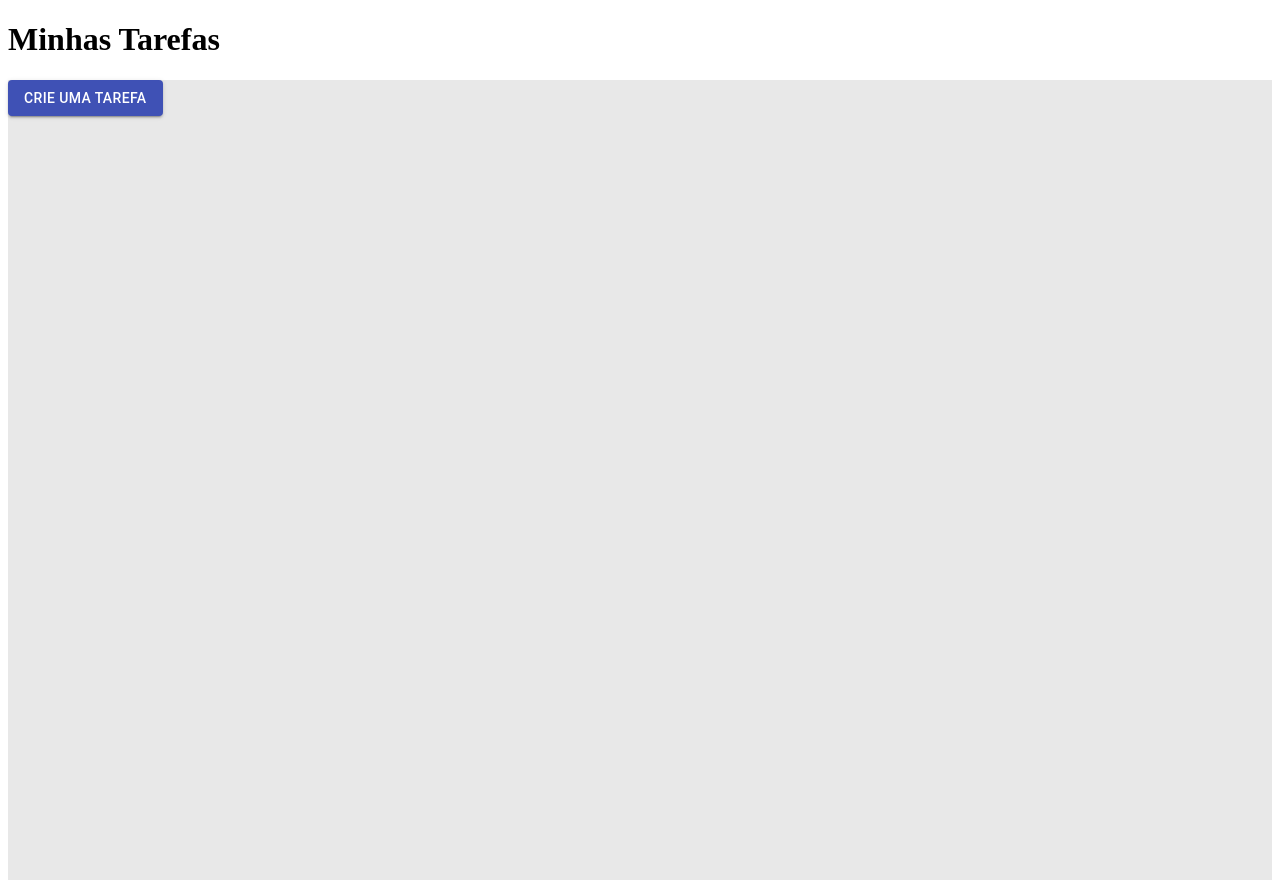
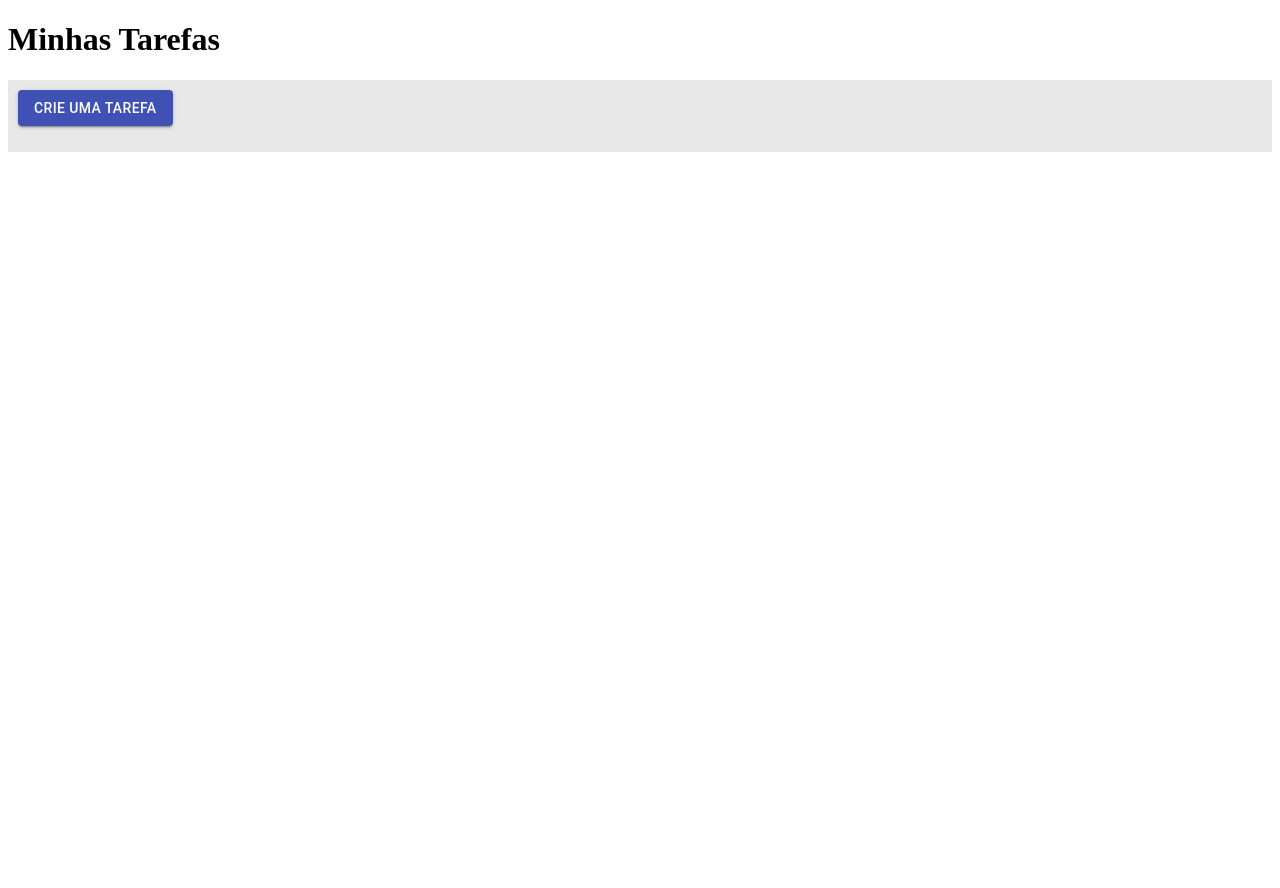
Before and after one commit to tobiasramos/task-management, a React (Create React App) app: page / in a window 1280 px wide. After the commit the page ends 800 px from the top, so only its background shows below. Built offline with nearby package versions, Linux system fonts and the light colour scheme.

Commit message:
Fazendo as estilições da tela home

```diff
--- a/src/components/taskItem/task-item.css
+++ b/src/components/taskItem/task-item.css
@@ -1,7 +1,8 @@
 .item-container {
-    border: 1px solid red;
-    width: 80%;
-    margin: 10px auto;
+    width: 20%;
+    padding: 5px;
+    margin: 5px 5px;
+    box-shadow: 5px 5px 5px hsl(231, 11%, 63%);
     border-radius: 10px;
 }
 
--- /dev/null
+++ b/src/components/taskList/task-list.css
@@ -0,0 +1,4 @@
+.list-container {
+    display: flex;
+    flex-wrap: wrap;
+}
--- a/src/components/taskList/task-list.js
+++ b/src/components/taskList/task-list.js
@@ -1,10 +1,11 @@
 import React from "react";
 import { List } from "@material-ui/core";
 import TaskItem from "../taskItem/task-item";
+import './task-list.css'
 
 const TaskList = ({ tasks, onDeleteTask }) => {
   return (
-    <List>
+    <List className="list-container">
       {tasks.map((task) => (
         <TaskItem key={task.id} task={task} onDelete={onDeleteTask} />
       ))}
--- a/src/page/home.css
+++ b/src/page/home.css
@@ -1,7 +1,4 @@
 .home-container {
-    width: 100%;
-    height: 100vh;
+    padding: 10px;
     background-color: #e8e8e8;
-    display: flex;
-    flex-direction: column;
 }
--- a/src/page/home.js
+++ b/src/page/home.js
@@ -18,7 +18,7 @@ const Home = () => {
   return (
     <div className="home-container">
       <CreateTask onAddTask={addTask} />
-      <TaskList tasks={tasks} onDeleteTask={deleteTask}/>
+      <TaskList tasks={tasks} onDeleteTask={deleteTask} />
     </div>
   );
 };
```
